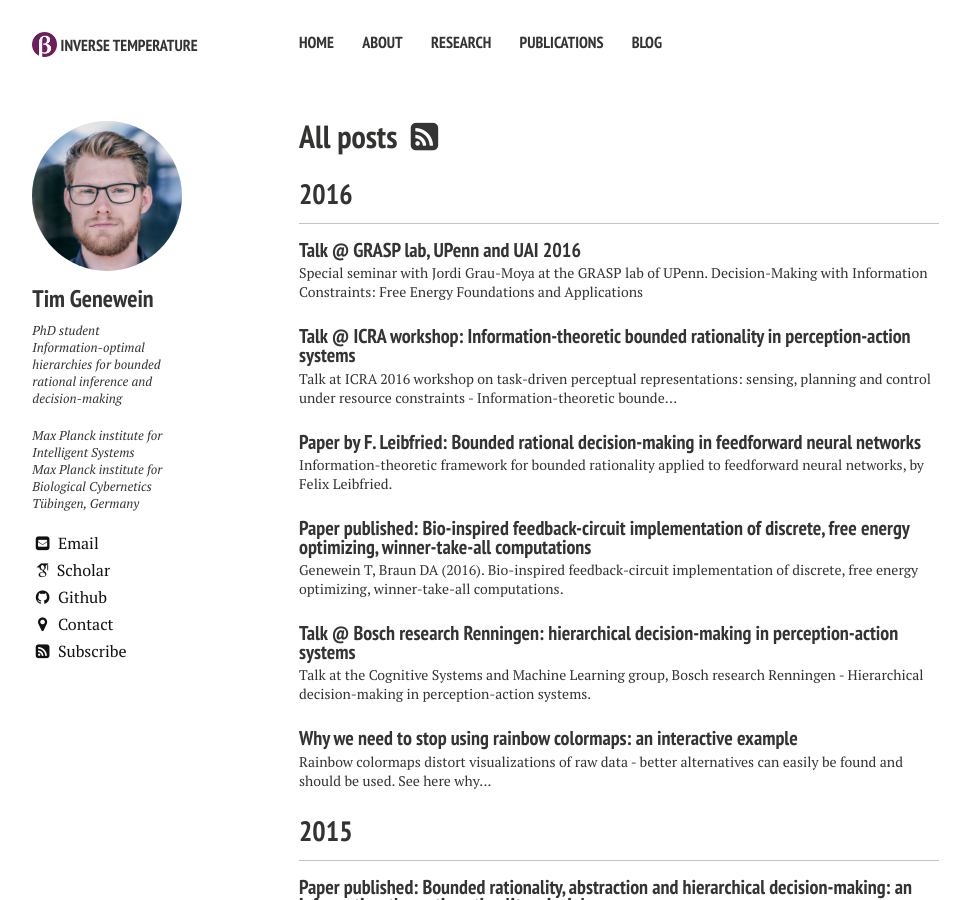
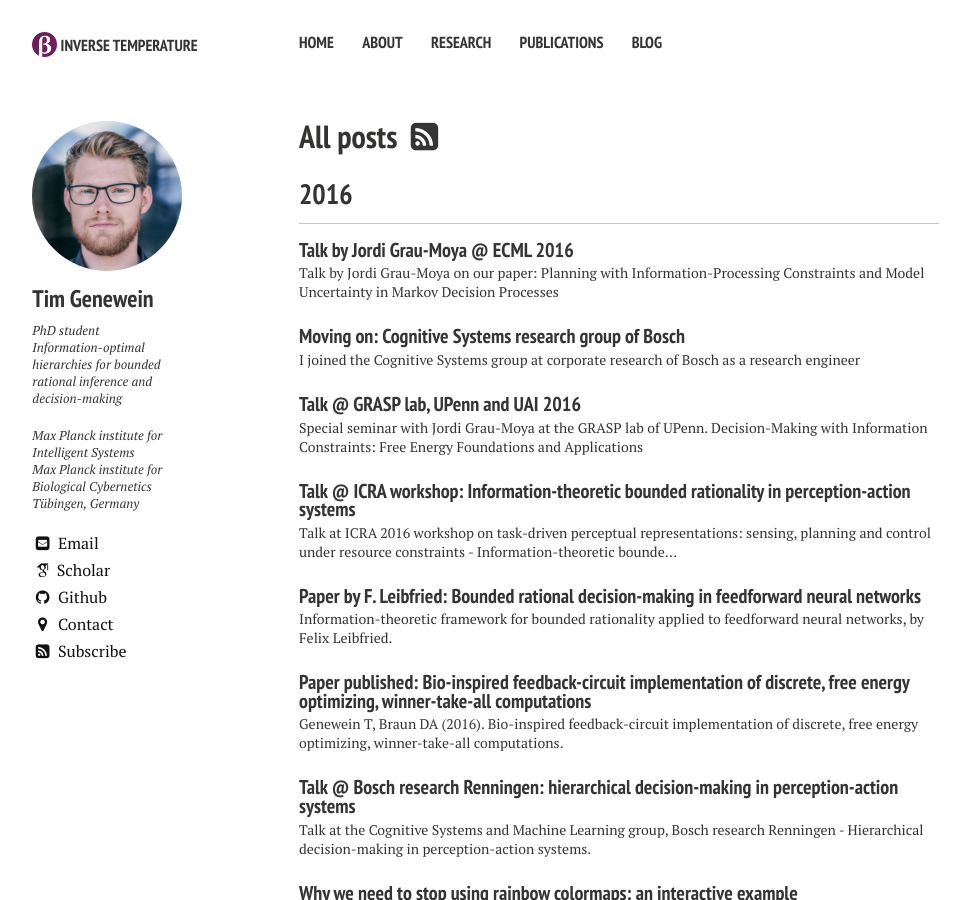
Before and after one commit to tgenewein/tgenewein.github.io, a Jekyll site: the page built from posts/index.md, in a window 1280 px wide and 900 px high. Shown: the whole window, without its empty margins (21-983 px from the left). Built offline with Jekyll 4.4.1, drawn with Linux system fonts in a browser that asks for light colours; nearby versions of some CDN libraries; some web fonts are replaced; some of the changed lines change nothing that is shown.

Commit message:
Update Math-Jax renderer, added two posts

```diff
--- a/_includes/_scripts.html
+++ b/_includes/_scripts.html
@@ -33,7 +33,7 @@
 <script type="text/x-mathjax-config">
   MathJax.Hub.Config({
     extensions: ["tex2jax.js"],
-    jax: ["input/TeX", "output/HTML-CSS"],
+    jax: ["input/TeX", "output/CommonHTML"],
     tex2jax: {
       inlineMath: [ ['$','$'], ["\\(","\\)"] ],
       displayMath: [ ['$$','$$'], ["\\[","\\]"] ],
--- /dev/null
+++ b/_posts/2016-07-15-JoinedBosch.md
@@ -0,0 +1,11 @@
+---
+layout: post
+title:  "Moving on: Cognitive Systems research group of Bosch"
+date:   2016-07-15 09:00:00
+publication: false
+excerpt: "I joined the Cognitive Systems group at corporate research of Bosch as a research engineer"
+tags: [Bosch, Cogntive Systems, Renningen]
+---
+I am happy to announce that I have joined the Cognitive Systems research group of Bosch. The group is part of the [corporate research](http://www.bosch.com/en/com/innovation/corporate_research/corporate-research.php) sector of Bosch and is located at the brand-new [research campus of Bosch](http://www.bosch-renningen.de/en/renningen/home_1/home.html) in Renningen (close to Stuttgart).
+
+The group features a great mix of people with diverse backgrounds, working on various aspects of making machines smarter. I have joined the group as a research engineer in the deep learning team and I am looking forward to getting my hands dirty with state-of-the-art deep learning methods. For a while, I have wanted to get some hands-on deep learning skills as I think that deep learning is a tool that must currently not be missing from any machine learner's tool-belt. But rather than just learning how to use deep learning as a mere tool, the goal is to rapidly advance to a stage where I can also contribute towards academic research since I believe that there is a lot of overlap with the research topics of my PhD and some very timely questions in deep learning research. One of the main reasons for me choosing to join the Cognitive Systems group is that the group not only provides a fruitful and stimulating research environment but also encourages working on the advancement of current research frontiers.
--- /dev/null
+++ b/_posts/2016-09-22-Talk-Jordi-ECML.md
@@ -0,0 +1,19 @@
+---
+layout: post
+title:  "Talk by Jordi Grau-Moya @ ECML 2016"
+date:   2016-09-22 11:00:00
+publication: true
+pubtype: "talk"
+publink: "https://www.springerprofessional.de/en/planning-with-information-processing-constraints-and-model-uncer/10652396"
+downloadlink: "https://arxiv.org/pdf/1604.02080v1.pdf"
+pubtitle: "Planning with Information-Processing Constraints and Model Uncertainty in Markov Decision Processes"
+citeas: "Grau-Moya J, Leibfried F, Genewein T, Braun D.A. (2016) Planning with Information-Processing Constraints and Model Uncertainty in Markov Decision Processes. ECML PKDD 2016, Riva del Garda, Italy, Proceedings, Part II"
+excerpt: "Talk by Jordi Grau-Moya on our paper: Planning with Information-Processing Constraints and Model Uncertainty in Markov Decision Processes"
+tags: [publication, talk, bounded rationality, decision-making, model uncertainty, MDP, planning]
+---
+[Jordi Grau-Moya](http://graumoya.com/) presented our paper on *Planning with Information-Processing Constraints and Model Uncertainty in Markov Decision Processes* at ECML 2016. In the paper, the [free energy principle for decision-making](/research/boundedrationality) is used to model different traits of (human) decision-making in a Markov decision-process (MDP):
+
+*  **bounded rationality**, that is decision-making under limited computational resources. In the MDP setting this corresponds to agents, that cannot produce deterministic policies but rather have some degree of stochasticity (noise) in their action-selection/-execution.
+*  **model uncertainty** - the agent is aware that its (state-transition-) model of the environment does not precisely reflect the true world and thus allows optimistic or pessimistic deviations from that model to drive exploration.
+
+The application of the free-energy principle to planning in the MDP setting leads to a value-iteration like scheme, that allows to model both bounded rationality but also model uncertainty. Interestingly, the degree of bounded rationality but also the degree of model uncertainty is governed by a continuous parameter. For model-uncertainty, this parameter can produce exploration behavior on a a continuum between optimism, indifference or pessimism in the face of uncertainty, which could be very interesting for a general robot-learning framework where the model-uncertainty attitude is governed by the task-setting (an autonomous car should probably explore in a very conservative fashion, whereas a simulated robot can potentially explore with great optimism to speed up learning).
```
